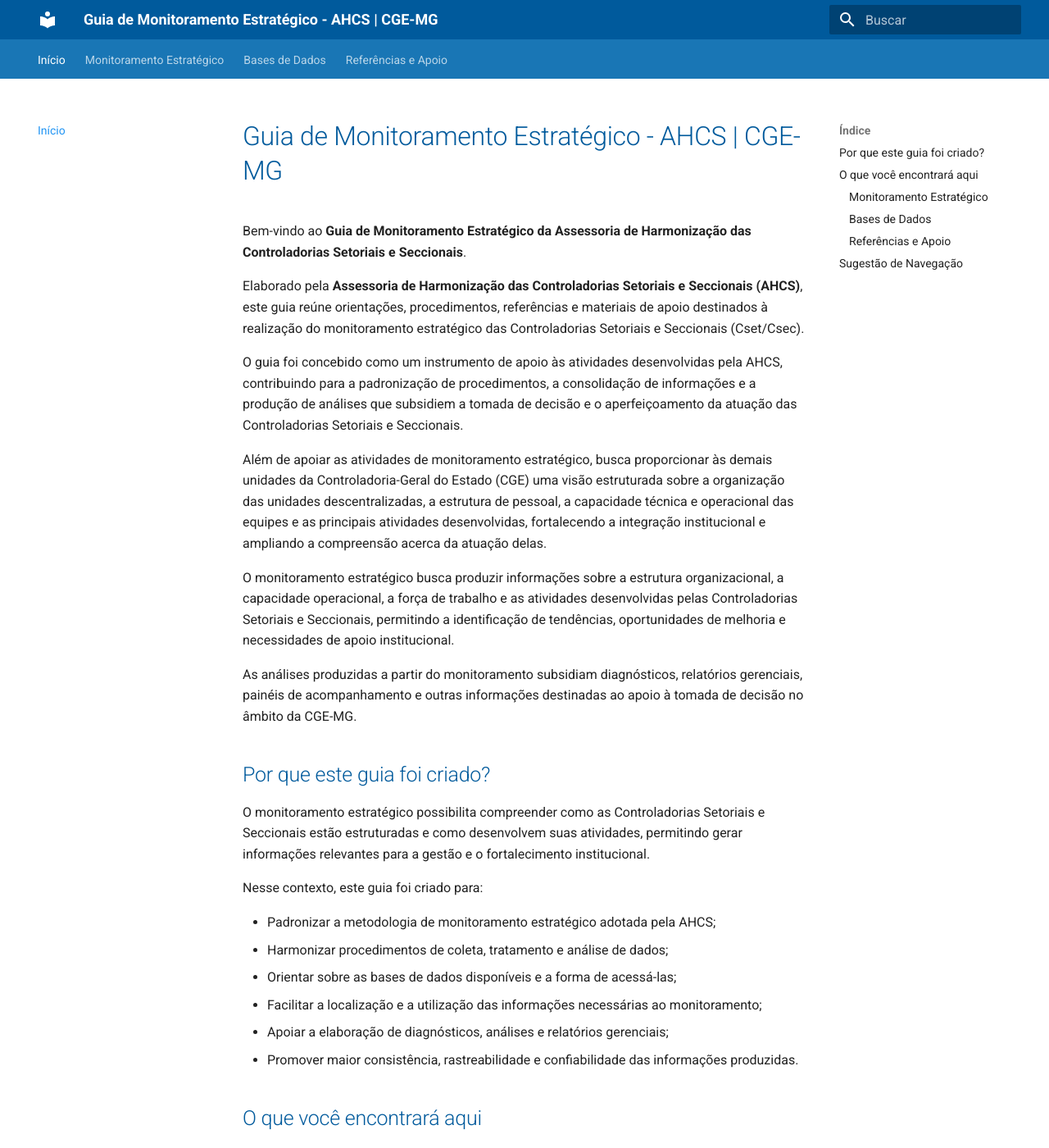
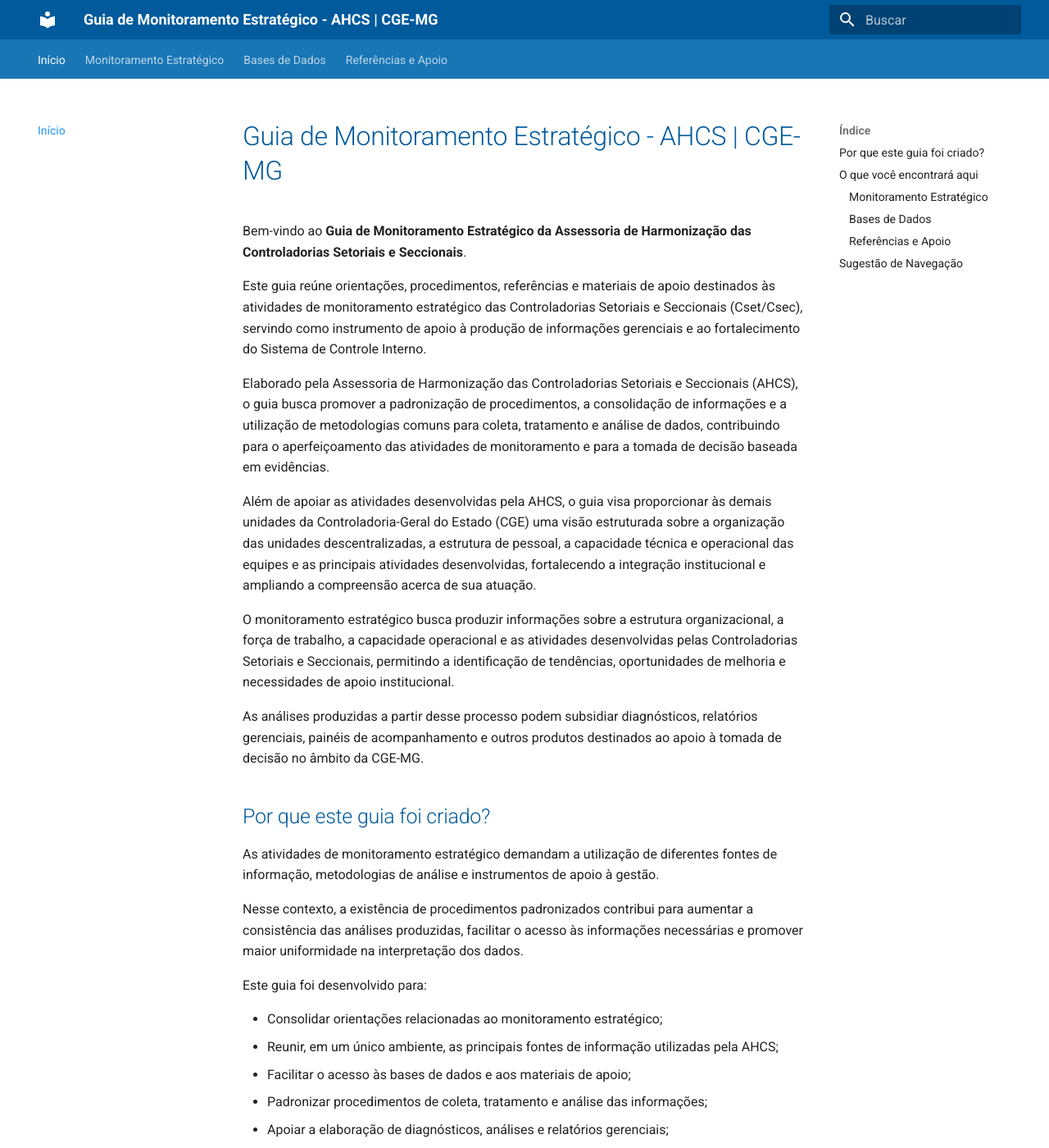
Before and after one commit to CGEMG-AHCS/guia-monitoramento-estrategico, an MkDocs documentation site: the page built from docs/index.md, in a window 1280 px wide and 1400 px high. Shown: the whole window at 82% size. Built offline with MkDocs 1.6.1 and Material for MkDocs 9.7.7, drawn with Linux system fonts in a browser that asks for light colours; some of the changed text lies outside the part shown.

Commit message:
Revise content for clarity and consistency in guide
Updated the guide to enhance clarity and consistency in the descriptions of monitoring activities and methodologies.

```diff
--- a/docs/index.md
+++ b/docs/index.md
@@ -2,26 +2,28 @@
 
 Bem-vindo ao **Guia de Monitoramento Estratégico da Assessoria de Harmonização das Controladorias Setoriais e Seccionais**.
 
-Elaborado pela **Assessoria de Harmonização das Controladorias Setoriais e Seccionais (AHCS)**, este guia reúne orientações, procedimentos, referências e materiais de apoio destinados à realização do monitoramento estratégico das Controladorias Setoriais e Seccionais (Cset/Csec).
+Este guia reúne orientações, procedimentos, referências e materiais de apoio destinados às atividades de monitoramento estratégico das Controladorias Setoriais e Seccionais (Cset/Csec), servindo como instrumento de apoio à produção de informações gerenciais e ao fortalecimento do Sistema de Controle Interno.
 
-O guia foi concebido como um instrumento de apoio às atividades desenvolvidas pela AHCS, contribuindo para a padronização de procedimentos, a consolidação de informações e a produção de análises que subsidiem a tomada de decisão e o aperfeiçoamento da atuação das Controladorias Setoriais e Seccionais.
+Elaborado pela Assessoria de Harmonização das Controladorias Setoriais e Seccionais (AHCS), o guia busca promover a padronização de procedimentos, a consolidação de informações e a utilização de metodologias comuns para coleta, tratamento e análise de dados, contribuindo para o aperfeiçoamento das atividades de monitoramento e para a tomada de decisão baseada em evidências.
 
-Além de apoiar as atividades de monitoramento estratégico, busca proporcionar às demais unidades da Controladoria-Geral do Estado (CGE) uma visão estruturada sobre a organização das unidades descentralizadas, a estrutura de pessoal, a capacidade técnica e operacional das equipes e as principais atividades desenvolvidas, fortalecendo a integração institucional e ampliando a compreensão acerca da atuação delas.
+Além de apoiar as atividades desenvolvidas pela AHCS, o guia visa proporcionar às demais unidades da Controladoria-Geral do Estado (CGE) uma visão estruturada sobre a organização das unidades descentralizadas, a estrutura de pessoal, a capacidade técnica e operacional das equipes e as principais atividades desenvolvidas, fortalecendo a integração institucional e ampliando a compreensão acerca de sua atuação.
 
-O monitoramento estratégico busca produzir informações sobre a estrutura organizacional, a capacidade operacional, a força de trabalho e as atividades desenvolvidas pelas Controladorias Setoriais e Seccionais, permitindo a identificação de tendências, oportunidades de melhoria e necessidades de apoio institucional.
+O monitoramento estratégico busca produzir informações sobre a estrutura organizacional, a força de trabalho, a capacidade operacional e as atividades desenvolvidas pelas Controladorias Setoriais e Seccionais, permitindo a identificação de tendências, oportunidades de melhoria e necessidades de apoio institucional.
 
-As análises produzidas a partir do monitoramento subsidiam diagnósticos, relatórios gerenciais, painéis de acompanhamento e outras informações destinadas ao apoio à tomada de decisão no âmbito da CGE-MG.
+As análises produzidas a partir desse processo podem subsidiar diagnósticos, relatórios gerenciais, painéis de acompanhamento e outros produtos destinados ao apoio à tomada de decisão no âmbito da CGE-MG.
 
 ## Por que este guia foi criado?
 
-O monitoramento estratégico possibilita compreender como as Controladorias Setoriais e Seccionais estão estruturadas e como desenvolvem suas atividades, permitindo gerar informações relevantes para a gestão e o fortalecimento institucional.
+As atividades de monitoramento estratégico demandam a utilização de diferentes fontes de informação, metodologias de análise e instrumentos de apoio à gestão.
 
-Nesse contexto, este guia foi criado para:
+Nesse contexto, a existência de procedimentos padronizados contribui para aumentar a consistência das análises produzidas, facilitar o acesso às informações necessárias e promover maior uniformidade na interpretação dos dados.
 
-- Padronizar a metodologia de monitoramento estratégico adotada pela AHCS;
-- Harmonizar procedimentos de coleta, tratamento e análise de dados;
-- Orientar sobre as bases de dados disponíveis e a forma de acessá-las;
-- Facilitar a localização e a utilização das informações necessárias ao monitoramento;
+Este guia foi desenvolvido para:
+
+- Consolidar orientações relacionadas ao monitoramento estratégico;
+- Reunir, em um único ambiente, as principais fontes de informação utilizadas pela AHCS;
+- Facilitar o acesso às bases de dados e aos materiais de apoio;
+- Padronizar procedimentos de coleta, tratamento e análise das informações;
 - Apoiar a elaboração de diagnósticos, análises e relatórios gerenciais;
 - Promover maior consistência, rastreabilidade e confiabilidade das informações produzidas.
 
@@ -29,7 +31,7 @@
 
 ### Monitoramento Estratégico
 
-Orientações sobre a metodologia de monitoramento estratégico adotada pela AHCS, incluindo critérios de análise, utilização das informações, produção de diagnósticos e elaboração de informações gerenciais.
+Orientações sobre a metodologia de monitoramento estratégico adotada pela AHCS, incluindo critérios de análise, utilização das informações, interpretação dos dados e produção de informações gerenciais.
 
 ### Bases de Dados
 
@@ -45,7 +47,7 @@
 
 1. **Monitoramento Estratégico → Metodologia**
 2. **Bases de Dados → Visão Geral**
-3. **Bases de Dados → Estrutura da unidade**
+3. **Bases de Dados → Estrutura da Unidade**
 4. **Bases de Dados → PACI**
 5. **Bases de Dados → RACI**
 6. **Referências e Apoio → e-CGU**
```
